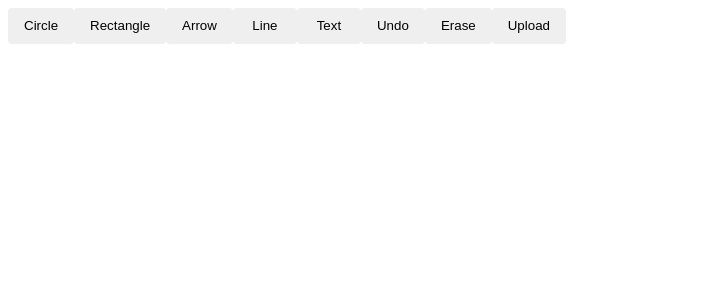
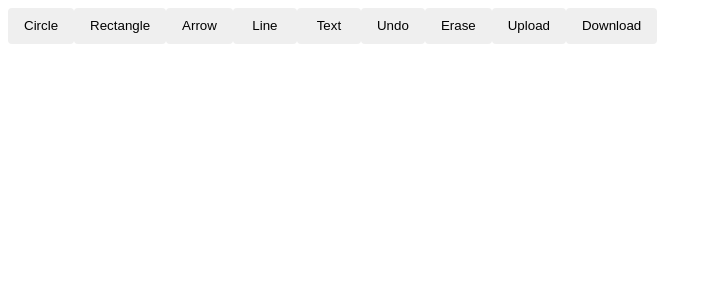
Before and after one commit to YMN-310/Image-Editor, an Angular app: page /whiteboard in a window 1280 px wide. Shown: the top 300 px of the page, without its empty margins (0-712 px from the left). Built offline with nearby package versions, Linux system fonts and the light colour scheme.

Commit message:
Added download option

```diff
--- a/src/app/whiteboard-page/whiteboard-page.component.html
+++ b/src/app/whiteboard-page/whiteboard-page.component.html
@@ -17,5 +17,7 @@
     <span>Upload</span>
     <input #fileInput type="file" (change)="imgUpload($event)" style="display:none;" />
   </button>
+  <button mat-raised-button [color]='selectedButton["erase"] ? "primary":""'
+      (click)='downloadImage();'>Download</button>
 </div>
 <div id="container"></div>
--- a/src/app/whiteboard-page/whiteboard-page.component.ts
+++ b/src/app/whiteboard-page/whiteboard-page.component.ts
@@ -135,7 +135,7 @@ export class WhiteboardPageComponent implements OnInit {
     }
     this.layer.draw();
   }
-
+  /*****************Image Upload *******************/
   imgUpload(e: any) {
     var URL = window.webkitURL || window.URL;
     var url = URL.createObjectURL(e.target.files[0]);
@@ -171,7 +171,75 @@ export class WhiteboardPageComponent implements OnInit {
     this.stage.width(w);
     this.stage.height(h);
   }
+  /**************************Image Upload *****************************/
+  /**************************Download *********************************/
 
+  downloadImage(){
+    var dataURL = this.stage.toDataURL({
+      mimeType: "image/jpeg",
+      quality: 0.9, //***Quality at .9 for first compression.***
+      pixelRatio: 3
+      });
+    var _stage=this.stage;
+    var _this=this;
+    console.log("Size after first compression: "+dataURL.length/1024 +"Kb");
+    //****Condition for second compression*****//
+    if(dataURL.length<1024*200) this.downloadURI(dataURL, 'stage.jpeg');
+    else{
+      const blobURL = dataURL;
+      const img = new Image();
+      img.src = blobURL;
+      img.onerror = function () {
+        URL.revokeObjectURL(this.src);
+        // Handle the failure properly
+        console.log("Cannot load image");
+      };
+      img.onload = function () {
+        URL.revokeObjectURL(img.src);
+        const canvas = document.createElement("canvas");
+        //***Increase resolution of canvas for more clarity.***//
+        canvas.width = 2*_stage.width();
+        canvas.height = 2*_stage.height();
+        const ctx = canvas.getContext("2d");
+        ctx.drawImage(img, 0, 0, canvas.width, canvas.height);
+        canvas.toBlob(
+          (blob) => {
+            _this.downloadBlob(blob, 'stage.jpeg');
+            console.log("Size after second compression: "+blob.size/1024 +"Kb");
+            //Checks file size in Kb.
+          },
+          "image/jpeg",
+          0.9
+        );
+      };
+    }
+  }
+
+  downloadURI(uri:any, name:any) {
+    var link = document.createElement('a');
+    link.download = name;
+    link.href = uri;
+    document.body.appendChild(link);
+    link.click();
+    document.body.removeChild(link);
+    link.remove();
+  }
+
+  downloadBlob(blob:any, name = 'stage.jpeg') {
+    const data = window.URL.createObjectURL(blob);
+    const link = document.createElement('a');
+    link.href = data;
+    link.download = name;
+    link.dispatchEvent(
+      new MouseEvent('click', {
+      bubbles: true,
+      cancelable: true,
+      view: window
+     })
+    );
+  }
+
+  /**************************Download *********************************/
   addTransformerListeners() {
     const component = this;
     const tr = new Konva.Transformer();
```
